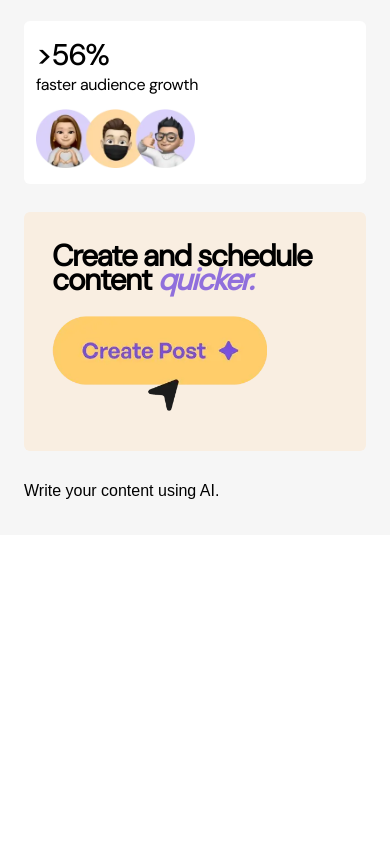
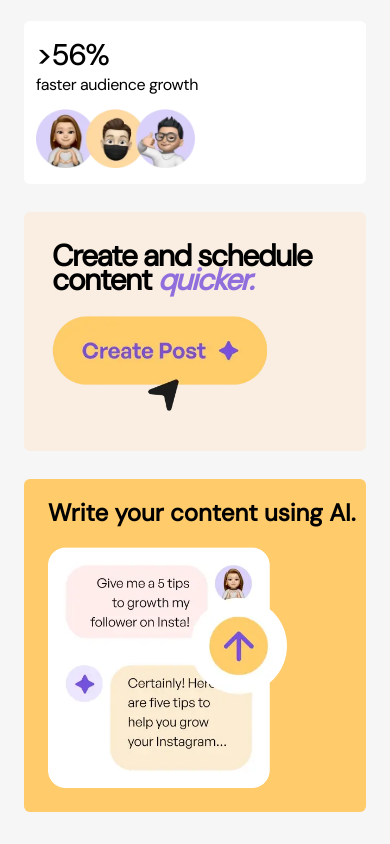
Before and after one commit to francissfrias/FEM-Bento, a React (Vite) app: page / in a window 390 px wide. Shown: the part 1454-2298 px from the top of the page. Before the commit the page ends 1989 px from the top, so only its background shows below. Built offline with nearby package versions, Linux system fonts and the light colour scheme.

Commit message:
mobile done

```diff
--- a/src/App.tsx
+++ b/src/App.tsx
@@ -66,7 +66,12 @@ const App = () => {
           </h1>
           <img src={createPostImg} className='w-3/4' />
         </div>
-        <div>Write your content using AI.</div>
+        <div className='bg-secondary rounded-md py-6 pl-6'>
+          <h1 className='font-regular font-bold text-2xl text-pretty leading-5 mb-6'>
+            Write your content using AI.
+          </h1>
+          <img src={writeContentImg} className='w-3/4' />
+        </div>
       </div>
     </div>
   );
```
